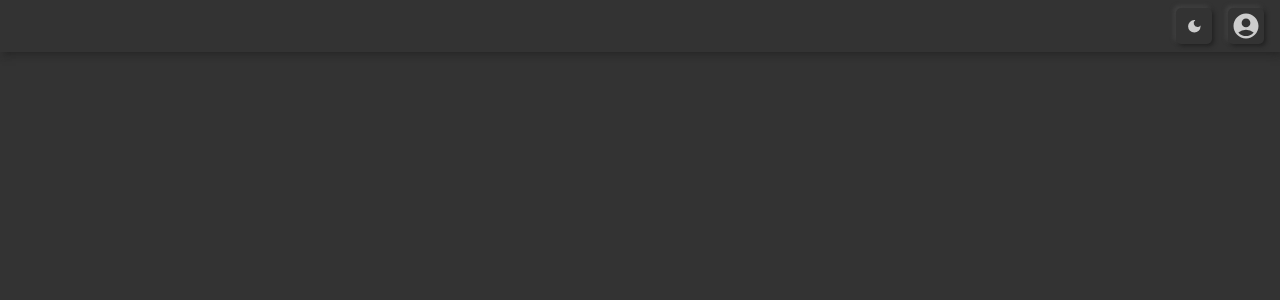
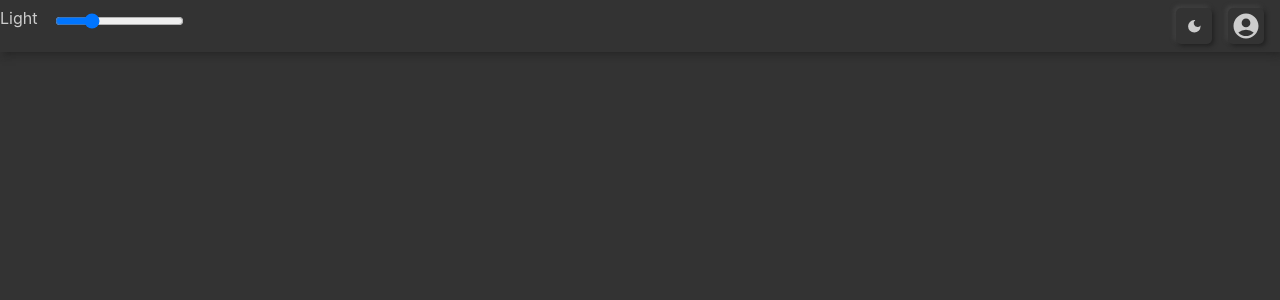
Before and after one commit to BrandonCasa/habitaht, a React (Create React App) app: page / in a window 1280 px wide. Shown: the top 300 px of the page. Built offline with nearby package versions, Linux system fonts and the light colour scheme; the HTML template or start-up script is replaced by a standard one.

Commit message:
added height adjustment slider

```diff
--- a/src/App.js
+++ b/src/App.js
@@ -4,6 +4,7 @@ import { useDispatch, useSelector } from "react-redux";
 import { ThemeProvider } from "styled-components";
 import TopBarComponent from "./components/TopBar";
 import SwitchButton from "./components/SwitchButton";
+import { adjustCustomization } from "./redux/theme/themeSlice";
 
 function App() {
   const currentThemeTitle = useSelector((state) => state.themeState.title);
--- a/src/components/TopBar.js
+++ b/src/components/TopBar.js
@@ -7,6 +7,7 @@ import IconButton from "./IconButton";
 import { colord } from "colord";
 import { MdDarkMode, MdAccountCircle } from "react-icons/md";
 import TopBarButton from "./TopBarButton";
+import { adjustCustomization } from "../redux/theme/themeSlice";
 
 const TopBar = styled.div`
   ${(props) =>
@@ -35,17 +36,28 @@ const TopBar = styled.div`
 
 function TopBarComponent(props) {
   const currentTitle = useSelector((state) => state.themeState.title);
+  const currentTheme = useSelector((state) => state.themeState.currentTheme);
   const dispatch = useDispatch();
 
   const [showSwapTheme, setShowSwapTheme] = React.useState(false);
-  // <span>{currentTitle === "dark" ? "Light" : "Dark"}</span>
-  /*
-  <TextButton style={{ height: "100%", margin: "0px 8px" }} onClick={() => {}}>
-    <span>Login</span>
-  </TextButton>
-  */
+  const [sliderVal, setSliderVal] = React.useState(currentTheme.componentCustomization.topBar.self.height.replace("px", ""));
+
+  const adjustCustomizationEvent = () => {
+    let newCustomization = JSON.parse(JSON.stringify(currentTheme.componentCustomization));
+    newCustomization.topBar.self.height = `${sliderVal}px`;
+    dispatch(adjustCustomization({ newCustomization }));
+    return;
+  };
+  const sliderMove = (event) => {
+    setSliderVal(event.target.value);
+    return;
+  };
+
   return (
     <TopBar>
+      <span style={{ height: "24px" }}>{currentTitle === "dark" ? "Light" : "Dark"}</span>
+      <div style={{ width: "16px" }} />
+      <input type="range" min="24" max="72" value={sliderVal} onChange={sliderMove} onMouseUpCapture={adjustCustomizationEvent} style={{ height: "22px" }} />
       <div style={{ flexGrow: "1" }} />
       <TopBarButton iconComp={<MdDarkMode size={"1.25em"} />} onClick={() => dispatch(switchTheme())} />
       <TopBarButton iconComp={<MdAccountCircle size={"2.25em"} />} />
--- a/src/redux/theme/ThemeSlice.js
+++ b/src/redux/theme/ThemeSlice.js
@@ -17,15 +17,19 @@ export const themeSlice = createSlice({
       state.currentTheme = state.savedThemes[action.payload];
     },
     switchTheme: (state) => {
-      console.log(state.title);
       state.title = state.title === "dark" ? "light" : "dark";
       state.currentTheme = state.savedThemes[state.title];
+      return;
+    },
+    adjustCustomization: (state, action) => {
+      console.log(action.payload);
+      state.currentTheme.componentCustomization = action.payload.newCustomization;
       return;
     },
   },
 });
 
 // Action creators are generated for each case reducer function
-export const { setTheme, switchTheme } = themeSlice.actions;
+export const { setTheme, switchTheme, adjustCustomization } = themeSlice.actions;
 
 export default themeSlice.reducer;
```
